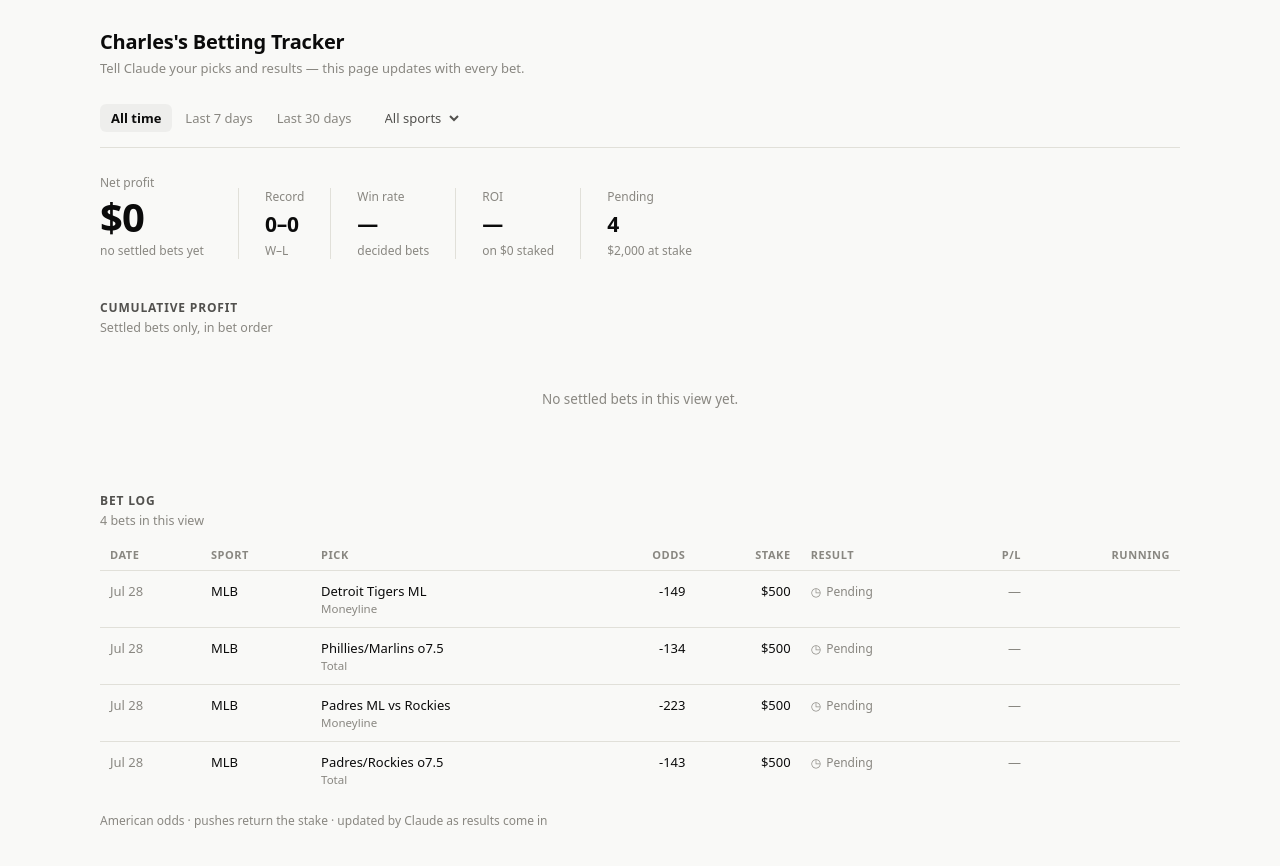
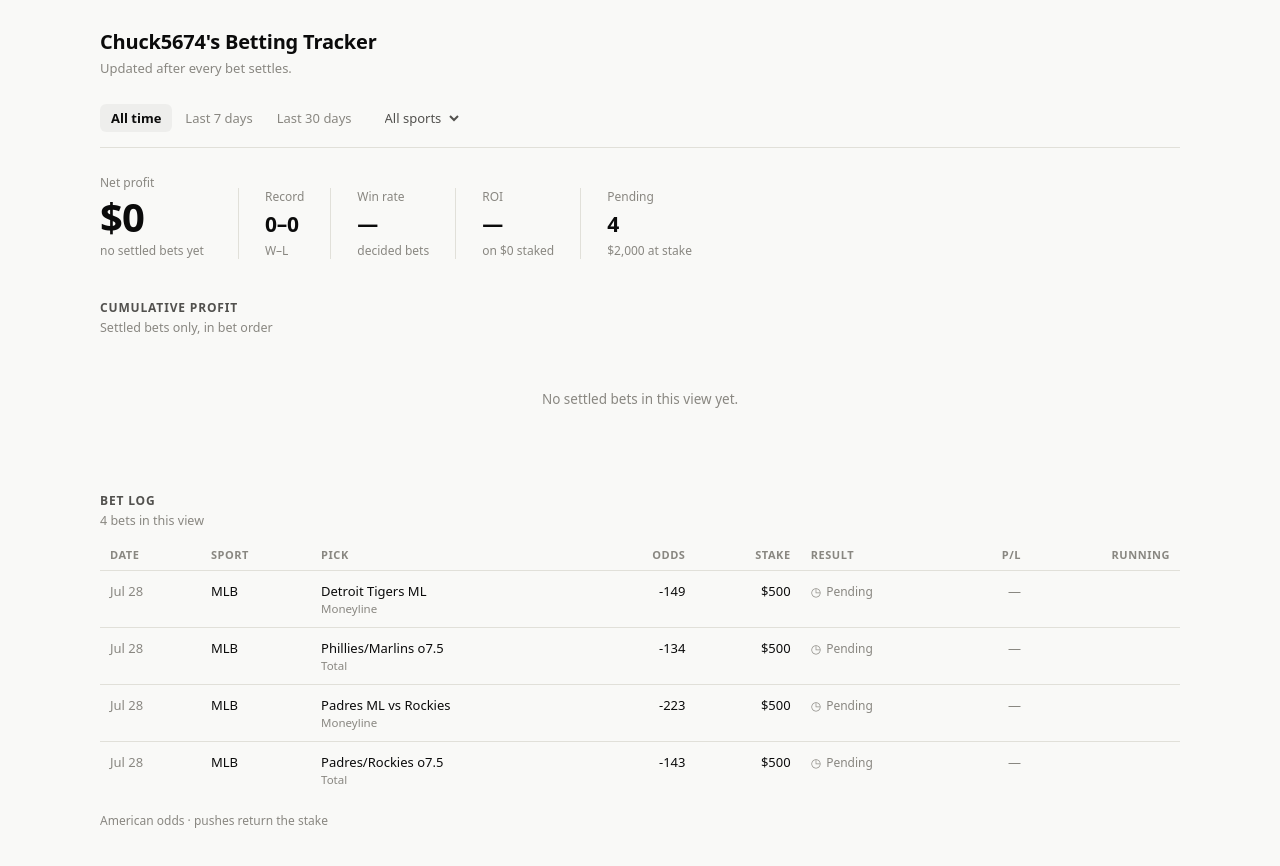
Before and after one commit to Moretoncp/betting-tracker, a plain HTML site: page index.html in a window 1280 px wide. Drawn offline with Linux system fonts and the light colour scheme.

Commit message:
Update index.html

```diff
--- a/index.html
+++ b/index.html
@@ -3,7 +3,7 @@
 <head>
 <meta charset="UTF-8">
 <meta name="viewport" content="width=device-width, initial-scale=1.0">
-<title>Charles's Betting Tracker</title>
+<title>Chuck5674's Betting Tracker</title>
 <style>
   * { margin: 0; padding: 0; box-sizing: border-box; }
 
@@ -183,8 +183,8 @@
 <div class="viz-root">
 <div class="wrap">
   <header>
-    <h1>Charles's Betting Tracker</h1>
-    <div class="sub" id="subline">Tell Claude your picks and results — this page updates with every bet.</div>
+    <h1>Chuck5674's Betting Tracker</h1>
+    <div class="sub" id="subline">Updated after every bet settles.</div>
   </header>
 
   <div class="filters" role="group" aria-label="Filters">
@@ -221,13 +221,13 @@
     </div>
   </div>
 
-  <footer>American odds · pushes return the stake · updated by Claude as results come in</footer>
+  <footer>American odds · pushes return the stake</footer>
 </div>
 </div>
 
 <script>
 /* =======================================================================
-   BET DATA — Claude edits this array as Charles reports picks & results.
+   BET DATA
    result: "win" | "loss" | "push" | "pending"
    odds: American (e.g. -110, +150). stake in dollars.
    ======================================================================= */
@@ -323,7 +323,7 @@ function renderChart(rows) {
   if (settled.length < 1) {
     const d = document.createElement("div");
     d.className = "empty";
-    d.textContent = BETS.length ? "No settled bets in this view yet." : "No bets logged yet — give Claude your first picks to start the line.";
+    d.textContent = BETS.length ? "No settled bets in this view yet." : "No bets logged yet.";
     box.append(d);
     return;
   }
@@ -488,7 +488,7 @@ function renderTable(rows) {
     const td = document.createElement("td");
     td.colSpan = 8; td.className = "muted";
     td.style.textAlign = "center"; td.style.padding = "28px 10px";
-    td.textContent = "No bets yet. Tell Claude a pick — e.g. “$50 on Cubs ML at -120” — and it appears here.";
+    td.textContent = "No bets yet.";
     tr.append(td); tbody.append(tr);
     return;
   }
```
